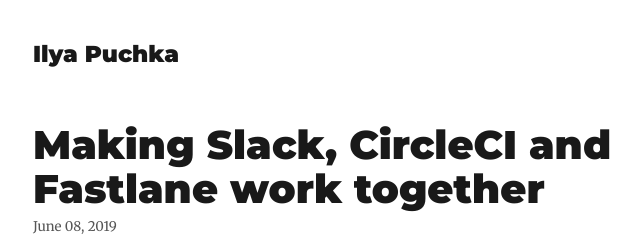
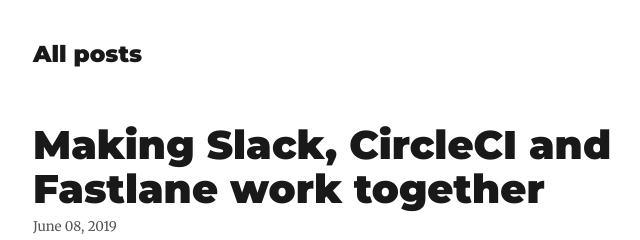
Before and after one commit to ilyapuchka/ilyapuchka.github.io, a Gatsby site: page /making-slack-ci-and-fastlane-work-together/ in a window 1280 px wide. Shown: the top 240 px of the page, 292-932 px from the left. Built offline with nearby package versions, Linux system fonts and the light colour scheme; Gatsby itself is replaced by a stand-in of ours; some packages are replaced by stand-ins of ours.

Commit message:
revert blog title

```diff
--- a/src/templates/blog-post.js
+++ b/src/templates/blog-post.js
@@ -17,7 +17,7 @@
     const tags = post.frontmatter.tags ? post.frontmatter.tags + " |" : ""
 
     return (
-      <Layout location={this.props.location} title={siteTitle}>
+      <Layout location={this.props.location} title="All posts">
         <SEO
           title={post.frontmatter.title}
           description={post.frontmatter.description || post.excerpt}
```
